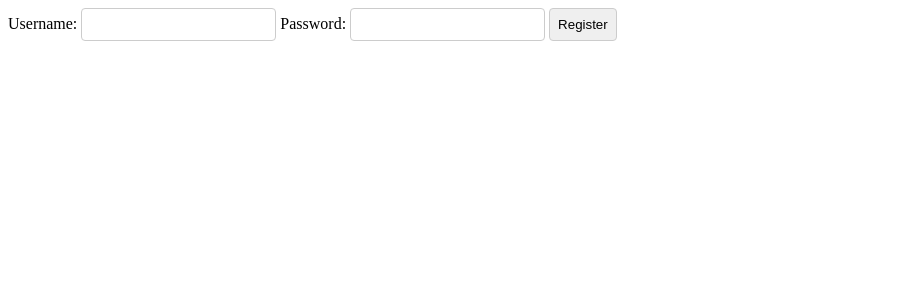
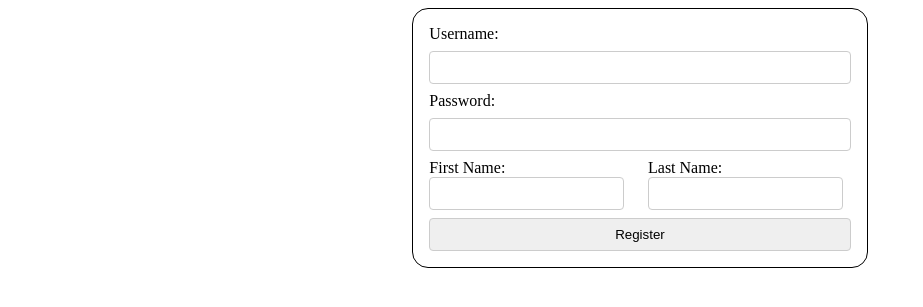
Before and after one commit to BoMeneerNL/Beroepsproduct-INTWEO01, a PHP site: page /register.php in a window 1280 px wide. Shown: the top 307 px of the page, without its empty margins (0-923 px from the left). Run offline with PHP 8.4, Linux system fonts and the light colour scheme.

Commit message:
Updated register + Added name

```diff
--- a/src/register.php
+++ b/src/register.php
@@ -8,16 +8,27 @@ printTemplate("pre_content", templateData: ["siteTitle" => "Register", "lang" =>
 printTemplate("load_css", templateData: ["css_location" => "/styles/forms.css"]);
 
 ?>
-
-<form method="post" action="/api/createAccount">
+<div class="center-content-middle">
+<form method="post" action="/api/createAccount" class="form-container">
     <label for="username">Username:</label>
-    <input type="text" id="username" name="username" required>
+    <input type="text" id="username" name="username" required autocomplete="username">
 
     <label for="password">Password:</label>
-    <input type="password" id="password" name="password" required>
+    <input type="password" id="password" name="password" required autocomplete="new-password">
 
+    <div class="grid-container">
+        <div>
+            <label for="first_name">First Name:</label>
+            <input type="text" id="first_name" name="first_name" required>
+        </div>
+
+        <div>
+            <label for="last_name">Last Name:</label>
+            <input type="text" id="last_name" name="last_name" required>
+        </div>
+    </div>
     <input type="submit" value="Register">
 </form>
-
+</div>
 <?php
 printTemplate("post_content");
```
Also changed, not shown: src/api/createAccount.php (+19 -2 lines).
